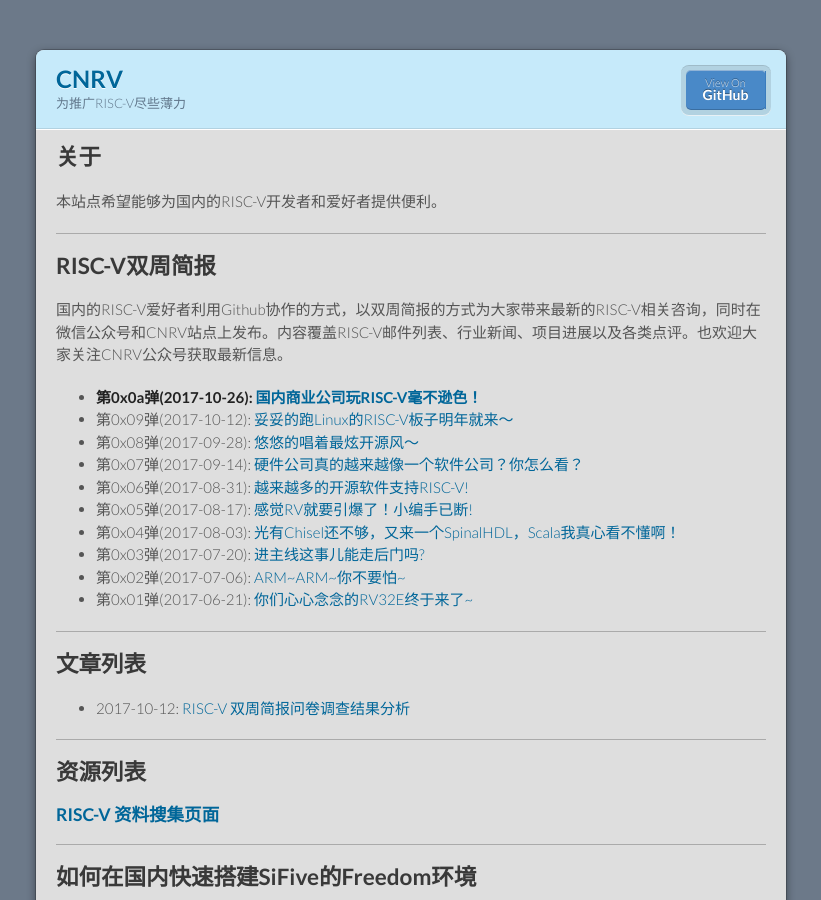
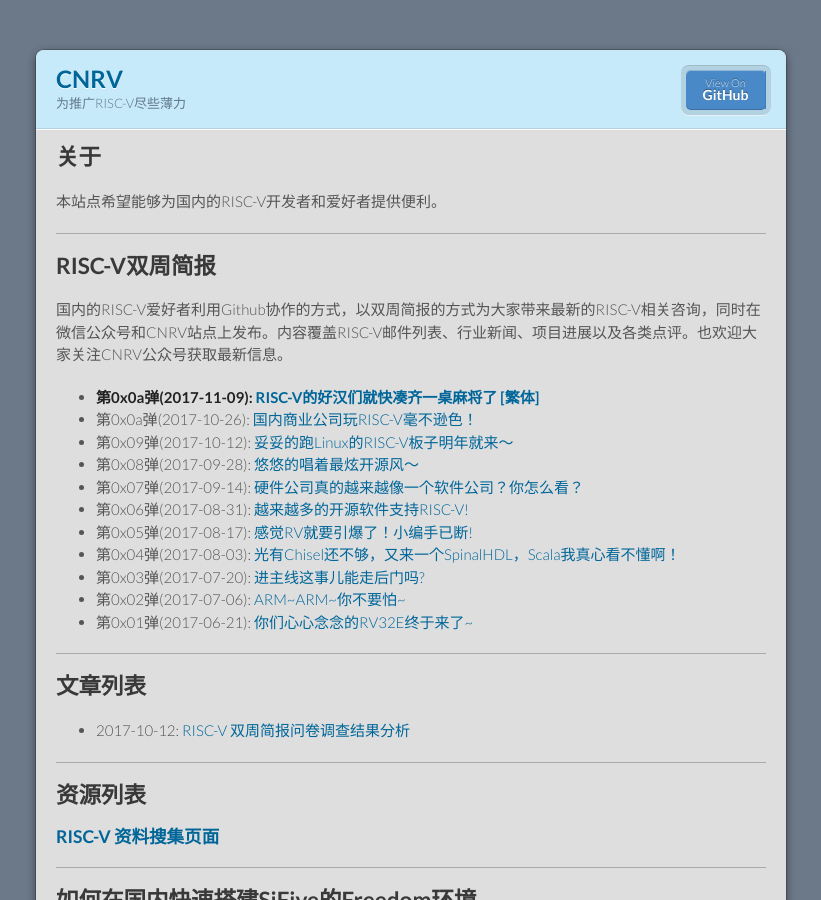
Before and after one commit to cnrv/home, a Jekyll site: the page built from index.md, in a window 1280 px wide and 900 px high. Shown: the whole window, without its empty margins (229-1050 px from the left). Built offline with Jekyll 4.4.1, drawn with Linux system fonts in a browser that asks for light colours; Markdown is read by kramdown in place of the engine named in the settings; comment, search, counter and statistics services are not loaded; our own code applies the rules of GitHub Pages for plain Markdown files.

Commit message:
index link and tc link.
Signed-off-by: Alex Guo <xfguo@credosemi.com.cn>

```diff
--- a/index.md
+++ b/index.md
@@ -11,7 +11,8 @@
 ## RISC-V双周简报
 
 国内的RISC-V爱好者利用Github协作的方式，以双周简报的方式为大家带来最新的RISC-V相关咨询，同时在微信公众号和CNRV站点上发布。内容覆盖RISC-V邮件列表、行业新闻、项目进展以及各类点评。也欢迎大家关注CNRV公众号获取最新信息。
-- **第0x0a弹(2017-10-26): [国内商业公司玩RISC-V毫不逊色！](bi-week-rpts/2017-10-26)**
+- **第0x0a弹(2017-11-09): [RISC-V的好汉们就快凑齐一桌麻将了](bi-week-rpts/2017-11-09) [\[繁体\]](bi-week-rpts/2017-11-09.tc)**
+- 第0x0a弹(2017-10-26): [国内商业公司玩RISC-V毫不逊色！](bi-week-rpts/2017-10-26)
 - 第0x09弹(2017-10-12): [妥妥的跑Linux的RISC-V板子明年就来～](bi-week-rpts/2017-10-12)
 - 第0x08弹(2017-09-28): [悠悠的唱着最炫开源风～](bi-week-rpts/2017-09-28)
 - 第0x07弹(2017-09-14): [硬件公司真的越来越像一个软件公司？你怎么看？](bi-week-rpts/2017-09-14)
```
